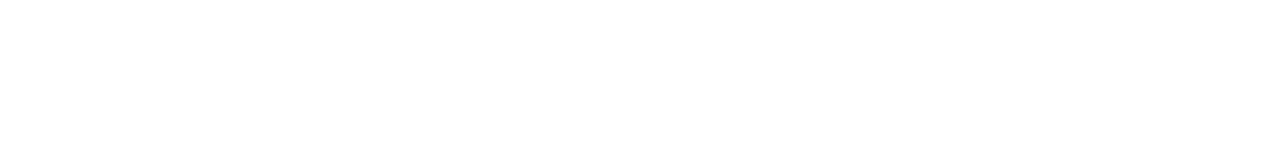
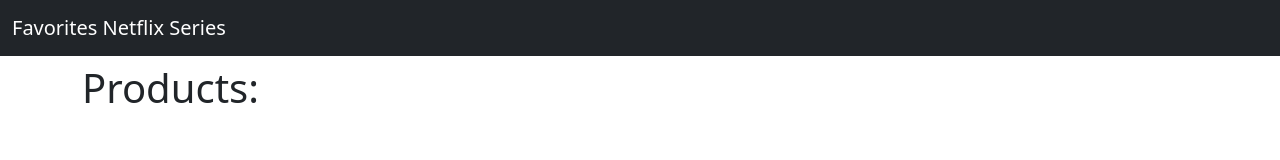
Before and after one commit to Ragar05/favorites-netflix-series, a plain HTML site: page index.html in a window 1280 px wide. Drawn offline with nearby package versions, Linux system fonts and the light colour scheme.

Commit message:
feat: se agrego la estructura del HTML a usar junto con los estilos de bootstrap

```diff
--- a/index.html
+++ b/index.html
@@ -3,10 +3,23 @@
 <head>
     <meta charset="UTF-8">
     <meta name="viewport" content="width=device-width, initial-scale=1.0">
-    <title>Sports Article App</title>
+    <title>Favorites Netflix Series</title>
     <link rel="stylesheet" href="./css/index.css">
+    <link href="https://cdn.jsdelivr.net/npm/bootstrap@5.3.3/dist/css/bootstrap.min.css" rel="stylesheet" integrity="sha384-QWTKZyjpPEjISv5WaRU9OFeRpok6YctnYmDr5pNlyT2bRjXh0JMhjY6hW+ALEwIH" crossorigin="anonymous">
 </head>
 <body>
+    <nav class="navbar bg-dark">
+        <div class="container-fluid">
+          <a class="navbar-brand text-white" href="#">Favorites Netflix Series</a>
+        </div>
+      </nav>
+      <div class="container pt-2">
+        <h1>Products: </h1>
+        <div id="card-movie-container" class="card-movie-container">
+
+        </div>
+      </div>
+    <script src="https://cdn.jsdelivr.net/npm/bootstrap@5.3.3/dist/js/bootstrap.bundle.min.js" integrity="sha384-YvpcrYf0tY3lHB60NNkmXc5s9fDVZLESaAA55NDzOxhy9GkcIdslK1eN7N6jIeHz" crossorigin="anonymous"></script>
     <script type="module" src="./js/index.js"></script>
 </body>
 </html>
```
